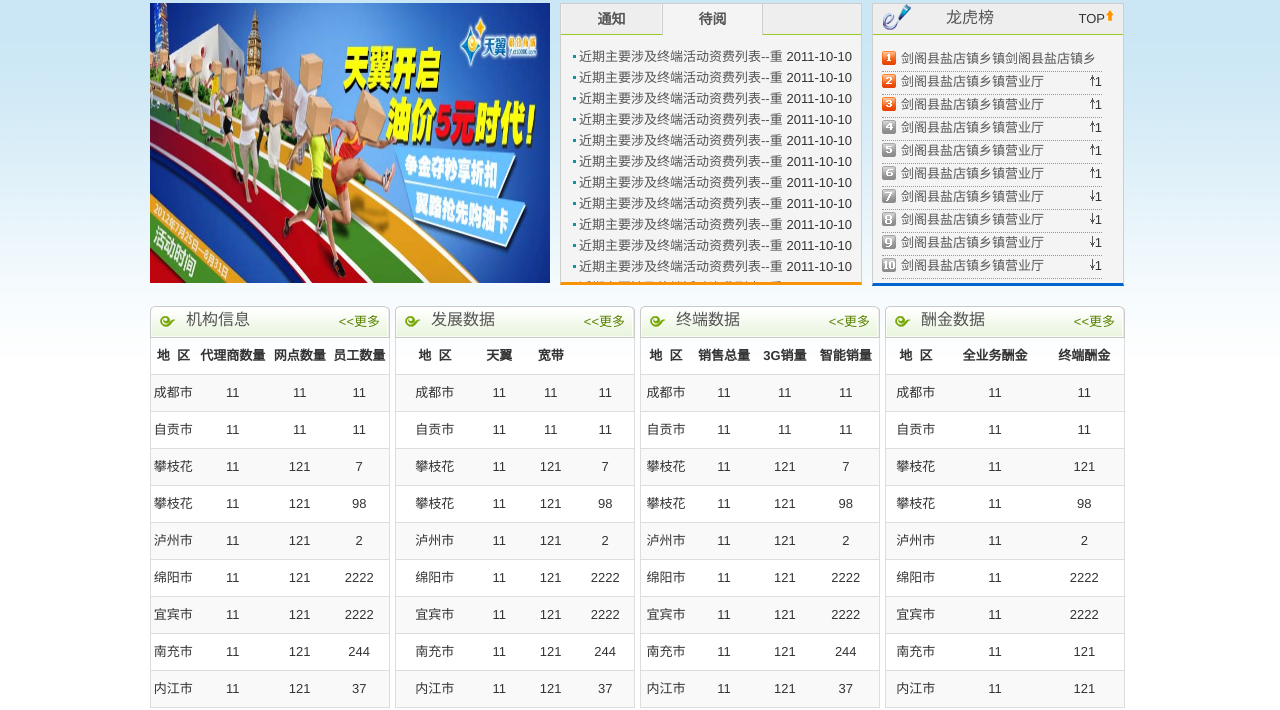
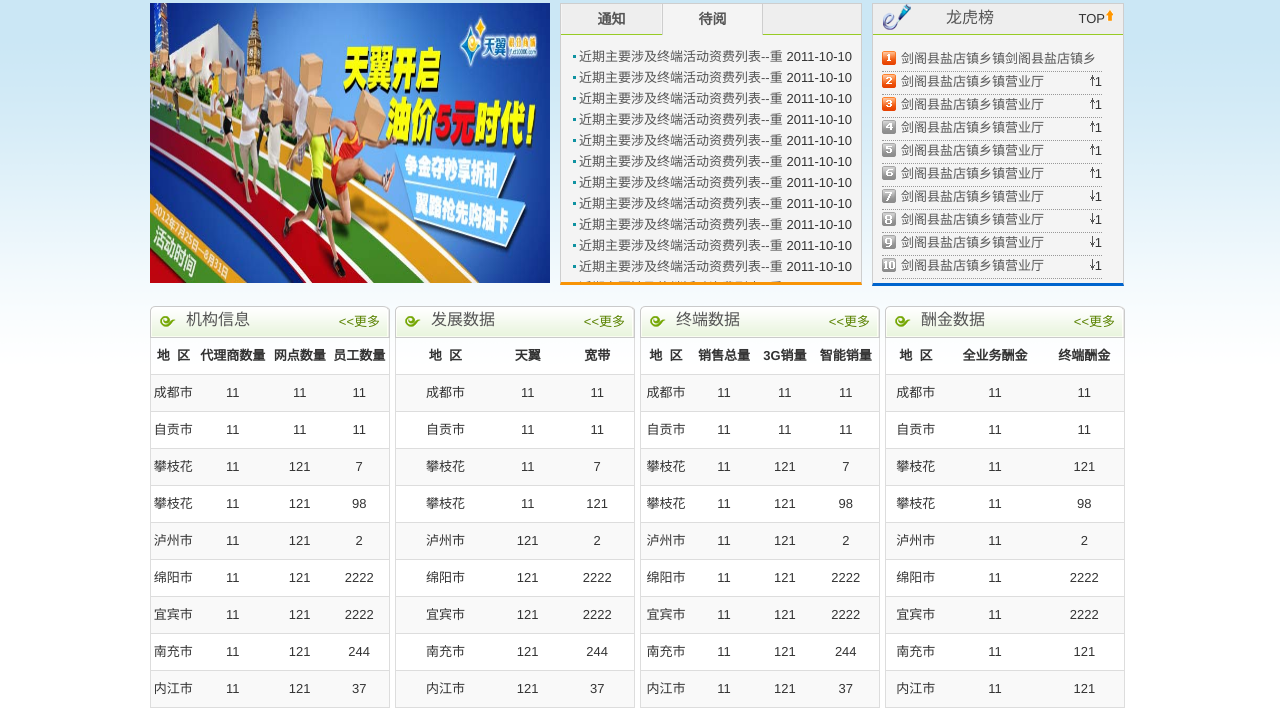
Before and after one commit to grey5900/10000, a plain HTML site: page 10000/index.html in a window 1280 px wide. Shown: the part 112-822 px from the top of the page. Drawn offline with nearby package versions, Linux system fonts and the light colour scheme.

Commit message:
Signed-off-by: grey5900 <grey@yituo.cc>

```diff
--- a/10000/index.html
+++ b/10000/index.html
@@ -229,53 +229,44 @@
 									<td>成都市</td>
 									<td>11</td>
 									<td>11</td>
-									<td>11</td>
 								</tr>
 								<tr>
 									<td>自贡市</td>
-									<td>11</td>
 									<td>11</td>
 									<td>11</td>
 								</tr>
 								<tr>
 									<td>攀枝花</td>
 									<td>11</td>
-									<td>121</td>
 									<td>7</td>
 								</tr>
 								<tr>
 									<td>攀枝花</td>
 									<td>11</td>
 									<td>121</td>
-									<td>98</td>
 								</tr>
 								<tr>
 									<td>泸州市</td>
-									<td>11</td>
 									<td>121</td>
 									<td>2</td>
 								</tr>
 								<tr>
 									<td>绵阳市</td>
-									<td>11</td>
 									<td>121</td>
 									<td>2222</td>
 								</tr>
 								<tr>
 									<td>宜宾市</td>
-									<td>11</td>
 									<td>121</td>
 									<td>2222</td>
 								</tr>
 								<tr>
 									<td>南充市</td>
-									<td>11</td>
 									<td>121</td>
 									<td>244</td>
 								</tr>
 								<tr>
 									<td>内江市</td>
-									<td>11</td>
 									<td>121</td>
 									<td>37</td>
 								</tr>
```
